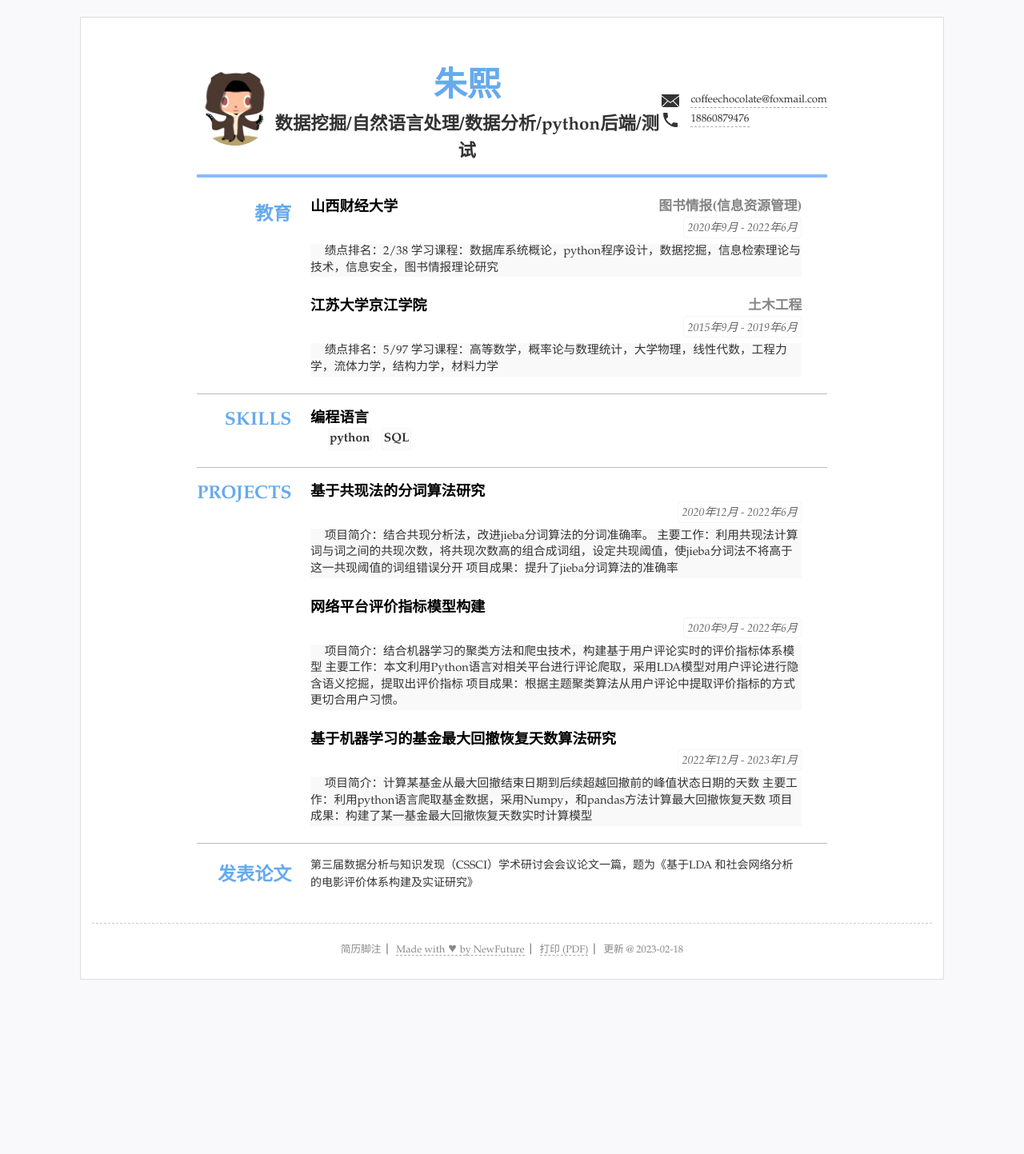
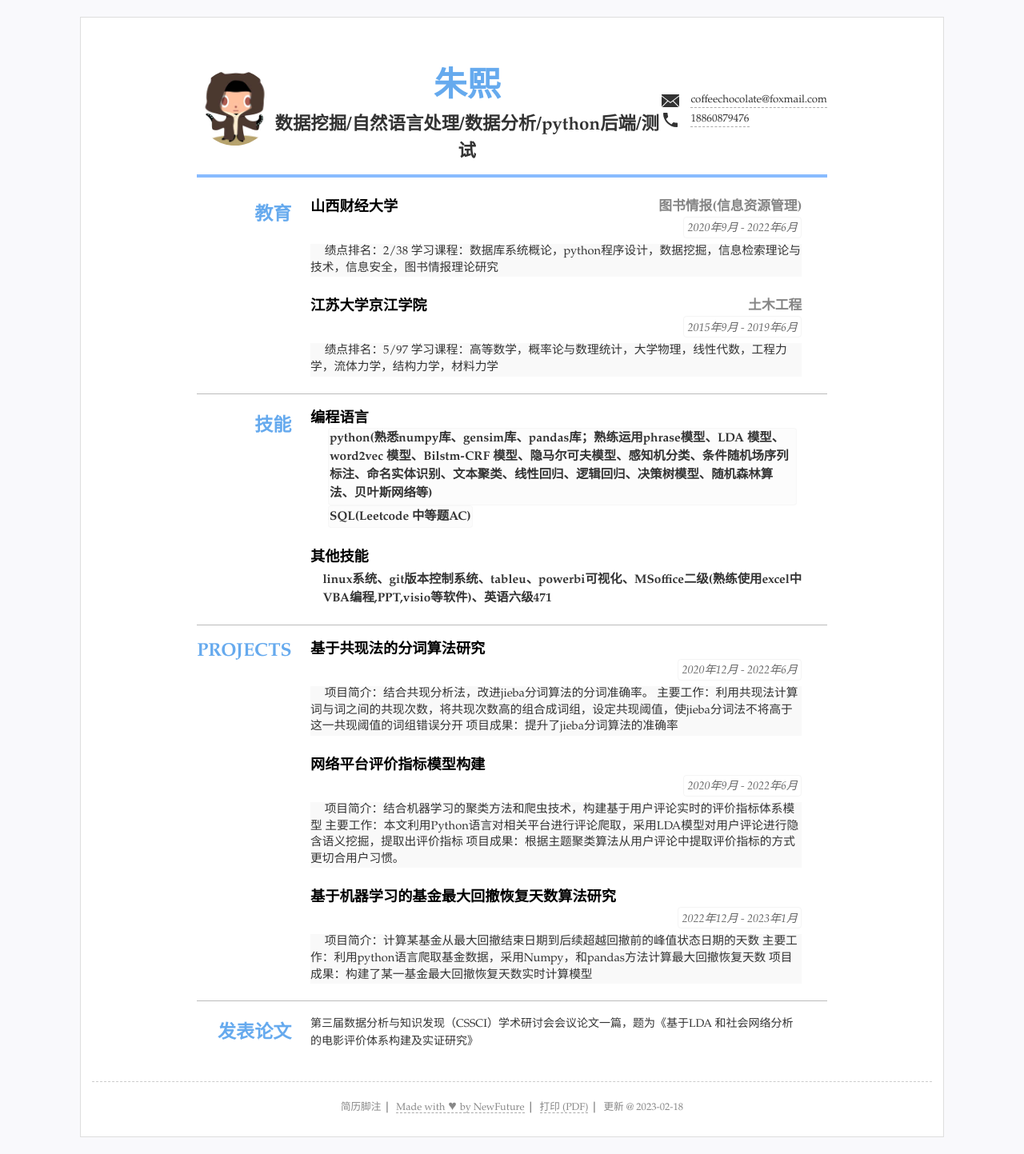
Before and after one commit to qiaokelishushu/CV, a Jekyll site: the page built from index.html, in a window 1280 px wide. Shown: the whole page at 80% size. Built offline with Jekyll 4.4.1, drawn with Linux system fonts in a browser that asks for light colours; before the commit the page ends 1246 px from its top, so only the background shows below that.

Commit message:
Update resume.yml

```diff
--- a/_data/resume.yml
+++ b/_data/resume.yml
@@ -39,16 +39,16 @@ main: #简历主要内容，
     sub: 土木工程
     detail: 绩点排名：5/97  学习课程：高等数学，概率论与数理统计，大学物理，线性代数，工程力学，流体力学，结构力学，材料力学
 
-- type: skills
+- type: 技能
   # name: "技能"
   content:
   - title: 编程语言
     items: #itmems 可以小块的方式显示
-    - python
-    - SQL
+    - python(熟悉numpy库、gensim库、pandas库；熟练运用phrase模型、LDA 模型、word2vec 模型、Bilstm-CRF 模型、隐马尔可夫模型、感知机分类、条件随机场序列标注、命名实体识别、文本聚类、线性回归、逻辑回归、决策树模型、随机森林算法、贝叶斯网络等)
+    - SQL(Leetcode 中等题AC)
 #     - 语言3
-#   - title: Skill Group
-#     summary: Consectetur, Adipiscing, Elit
+  - title: 其他技能
+    summary: linux系统、git版本控制系统、tableu、powerbi可视化、MSoffice二级(熟练使用excel中VBA编程,PPT,visio等软件)、英语六级471
 
 # - type: experience
 #   name: 经验
```
